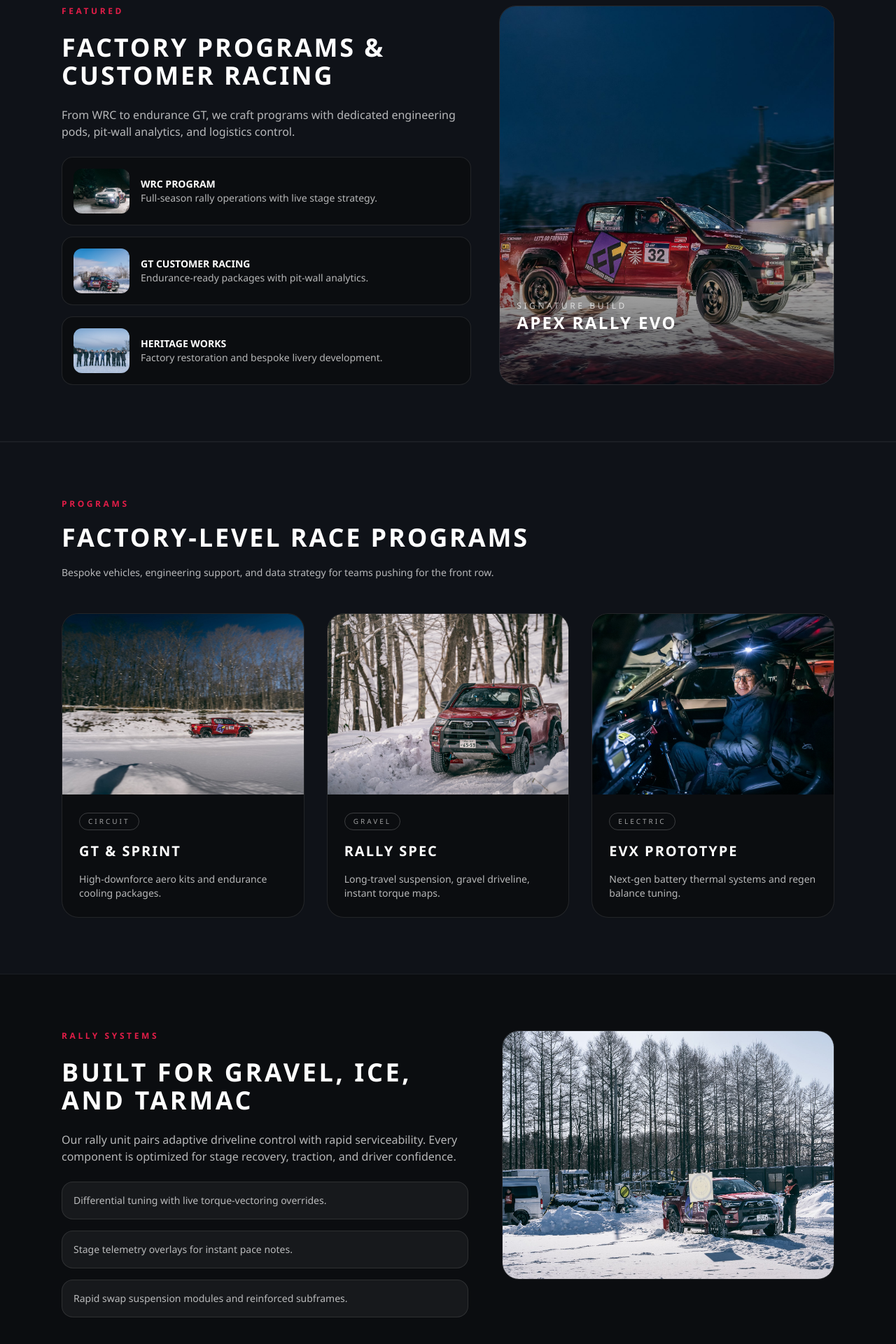
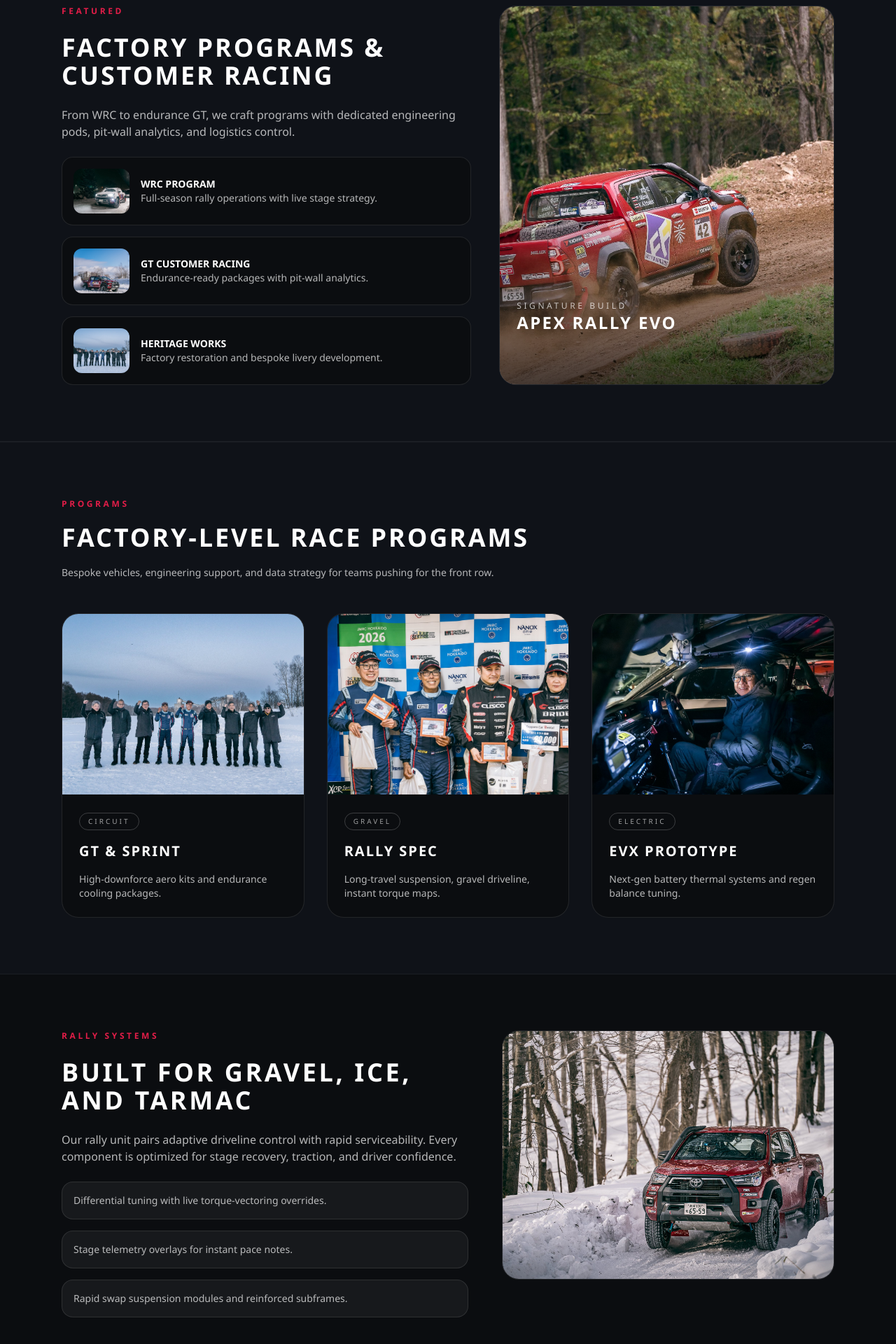
Before and after one commit to taro-common/fast-forward-sport-frontend, a Next.js app: page / in a window 1280 px wide. Shown: the part 792-2712 px from the top of the page at 70% size. Built offline with nearby package versions, Linux system fonts and the light colour scheme.

Commit message:
change pic

```diff
--- a/src/app/page.tsx
+++ b/src/app/page.tsx
@@ -10,13 +10,13 @@ const programs = [
   {
     title: "GT & Sprint",
     summary: "High-downforce aero kits and endurance cooling packages.",
-    image: "/images/img2.jpg",
+    image: "/images/img13.jpg",
     tag: "Circuit",
   },
   {
     title: "Rally Spec",
     summary: "Long-travel suspension, gravel driveline, instant torque maps.",
-    image: "/images/img3.jpg",
+    image: "/images/img9.jpg",
     tag: "Gravel",
   },
   {
@@ -62,7 +62,7 @@ const calendar = [
     name: "Highland Rally X",
     date: "May 21, 2026",
     location: "Nagano Ridge",
-    image: "/images/img9.jpg",
+    image: "/images/img30.jpg",
   },
   {
     name: "Enduro 8H",
@@ -416,7 +416,7 @@ export default function Home() {
             </div>
             <div className="group relative min-h-80 overflow-hidden rounded-3xl border border-white/10 transition-all hover:border-[#E11D48]/50">
               <Image
-                src="/images/img14.jpg"
+                src="/images/img27.jpg"
                 alt="FAST Forward Sport featured car"
                 fill
                 className="object-cover transition-transform duration-500 group-hover:scale-105"
@@ -514,7 +514,7 @@ export default function Home() {
           </div>
           <div className="group relative aspect-4/3 overflow-hidden rounded-3xl border border-white/10 transition-all hover:border-[#E11D48]/50">
             <Image
-              src="/images/img5.jpg"
+              src="/images/img3.jpg"
               alt="FAST Forward Sport rally team"
               fill
               className="object-cover transition-transform duration-500 group-hover:scale-105"
```
